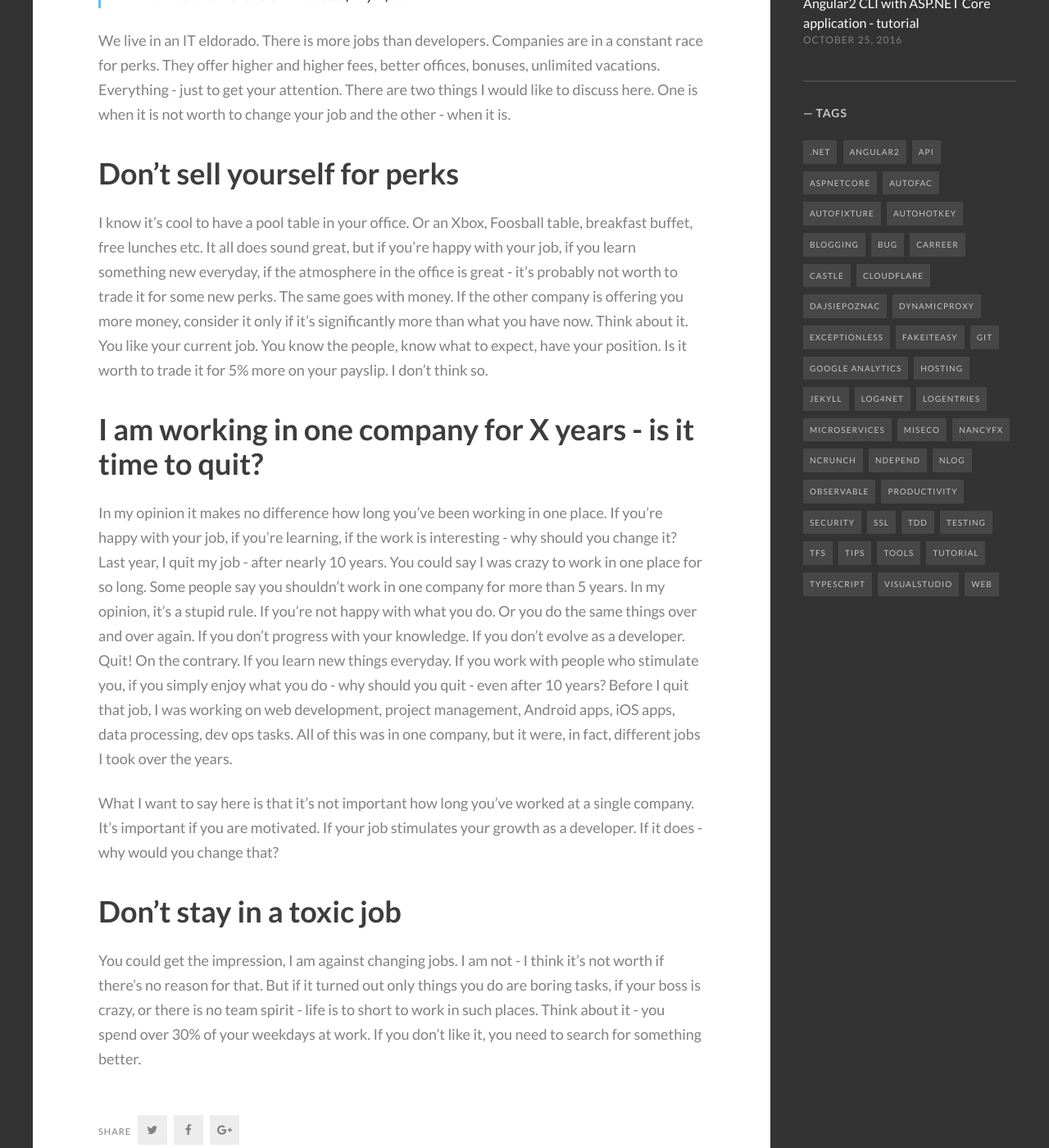
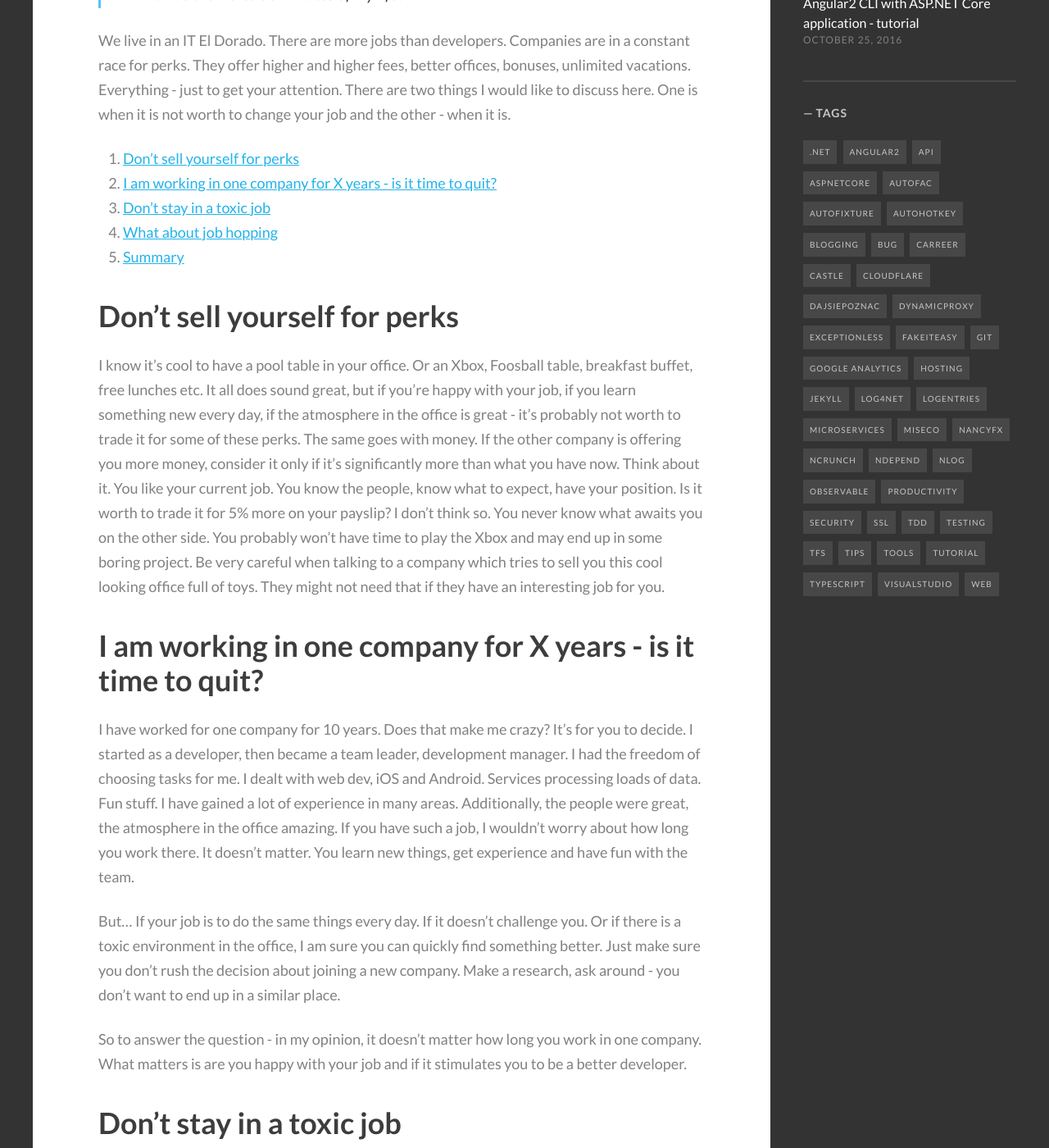
Before and after one commit to mdymel/devblog.dymel.pl, a Jekyll site: the page built from _posts/2017-01-17-when-should-you-quit-your-job.markdown, in a window 1280 px wide and 1400 px high, scrolled down 1062 px. Shown: the whole window at 82% size. Built offline with Jekyll 4.4.1, drawn with Linux system fonts in a browser that asks for light colours; some web fonts are replaced; comment, search, counter and statistics services are not loaded; some of the changed text lies outside the part shown.

Commit message:
post improvements

```diff
--- a/_posts/2017-01-17-when-should-you-quit-your-job.markdown
+++ b/_posts/2017-01-17-when-should-you-quit-your-job.markdown
@@ -7,22 +7,34 @@
 tags:
  - carreer
 ---
-In the world we, software developers, live now, it's very hard not to have a job. If you have a Linked in account, you're probably getting job offers every few days. Maybe, You're replying "thank you, I am not interested" to most of them (or you don't reply at all, which is not so nice). But maybe you should be interested. How long have you worked in your current company? 2, 3, 5, 10 years? Is it time for a change? I will try to help you in asnwering this question today.
+In the world we live now, it's very hard not to have a job when you're a software developer. If you have a LinkedIn account, you're probably getting job offers every few days. You might be replying "thank you, I am not interested" to most of them, but maybe you should be interested. How long have you worked in your current company? 2, 3, 5, 10 years? Is it time for a change? I will try to help you in answering this question today.
 
 > Two developers talking over a beer:
 >  - I lost my job last week...
 >  - Oh my God - how did you feel about it?
 >  - It was the worst 30 minutes of my life!
 
-We live in an IT eldorado. There is more jobs than developers. Companies are in a constant race for perks. They offer higher and higher fees, better offices, bonuses, unlimited vacations. Everything - just to get your attention. There are two things I would like to discuss here. One is when it is not worth to change your job and the other - when it is.
+We live in an IT El Dorado. There are more jobs than developers. Companies are in a constant race for perks. They offer higher and higher fees, better offices, bonuses, unlimited vacations. Everything - just to get your attention. There are two things I would like to discuss here. One is when it is not worth to change your job and the other - when it is.
+
+1. TOC
+{:toc}
 
 # Don't sell yourself for perks
-I know it's cool to have a pool table in your office. Or an Xbox, Foosball table, breakfast buffet, free lunches etc. It all does sound great, but if you're happy with your job, if you learn something new everyday, if the atmosphere in the office is great - it's probably not worth to trade it for some new perks. The same goes with money. If the other company is offering you more money, consider it only if it's significantly more than what you have now. Think about it. You like your current job. You know the people, know what to expect, have your position. Is it worth to trade it for 5% more on your payslip. I don't think so.
+I know it's cool to have a pool table in your office. Or an Xbox, Foosball table, breakfast buffet, free lunches etc. It all does sound great, but if you're happy with your job, if you learn something new every day, if the atmosphere in the office is great - it's probably not worth to trade it for some of these perks. The same goes with money. If the other company is offering you more money, consider it only if it's significantly more than what you have now. Think about it. You like your current job. You know the people, know what to expect, have your position. Is it worth to trade it for 5% more on your payslip? I don't think so. You never know what awaits you on the other side. You probably won't have time to play the Xbox and may end up in some boring project. Be very careful when talking to a company which tries to sell you this cool looking office full of toys. They might not need that if they have an interesting job for you.
 
 # I am working in one company for X years - is it time to quit?
-In my opinion it makes no difference how long you've been working in one place. If you're happy with your job, if you're learning, if the work is interesting - why should you change it? Last year, I quit my job - after nearly 10 years. You could say I was crazy to work in one place for so long. Some people say you shouldn't work in one company for more than 5 years. In my opinion, it's a stupid rule. If you're not happy with what you do. Or you do the same things over and over again. If you don't progress with your knowledge. If you don't evolve as a developer. Quit! On the contrary. If you learn new things everyday. If you work with people who stimulate you, if you simply enjoy what you do - why should you quit - even after 10 years? Before I quit that job, I was working on web development, project management, Android apps, iOS apps, data processing, dev ops tasks. All of this was in one company, but it were, in fact, different jobs I took over the years.
+I have worked for one company for 10 years. Does that make me crazy? It's for you to decide. I started as a developer, then became a team leader, development manager. I had the freedom of choosing tasks for me. I dealt with web dev, iOS and Android. Services processing loads of data. Fun stuff. I have gained a lot of experience in many areas. Additionally, the people were great, the atmosphere in the office amazing. If you have such a job, I wouldn't worry about how long you work there. It doesn't matter. You learn new things, get experience and have fun with the team.
 
-What I want to say here is that it's not important how long you've worked at a single company. It's important if you are motivated. If your job stimulates your growth as a developer. If it does - why would you change that?
+But... If your job is to do the same things every day. If it doesn't challenge you. Or if there is a toxic environment in the office, I am sure you can quickly find something better. Just make sure you don't rush the decision about joining a new company. Make a research, ask around - you don't want to end up in a similar place.
+
+So to answer the question - in my opinion, it doesn't matter how long you work in one company. What matters is are you happy with your job and if it stimulates you to be a better developer.
 
 # Don't stay in a toxic job
-You could get the impression, I am against changing jobs. I am not - I think it's not worth if there's no reason for that. But if it turned out only things you do are boring tasks, if your boss is crazy, or there is no team spirit - life is to short to work in such places. Think about it - you spend over 30% of your weekdays at work. If you don't like it, you need to search for something better.
+You could get the impression, I am against changing jobs. I am not - I think it's not worth it if there's no reason for that. But if it turned out only things you do are boring tasks, if your boss is crazy, or there is no team spirit - life is too short to work in such places. Think about it - you spend over 30% of your weekdays at work. If you don't like it, you need to search for something better.
+
+# What about job hopping
+In general - it's not great if you change jobs frequently. Unless you're a freelancer of course. When I was interviewing programmers, it always brought questions if a person knows what they want, can't commit or would just go somewhere else because they offered them $100 more.
+But... I wouldn't worry about it so much if you really had good reasons to quit every few months. I definitely think it's better to change job early than to stay in a toxic one. You just have to be prepared to answer questions about it on the interview.
+
+# Summary
+Setting up your career path is a subtle art. You only have one life and there is just so much you can do with it. To achieve some kind of success you've got to be careful in choosing your jobs. It's also very important to observe your environment and yourself to know when it's time for a change. Remember that whatever you decide, change usually motivates us. But to become a specialist one has to learn also how does business work. And to do that you need to stay in one place for a year or two. At least once ;)
```
